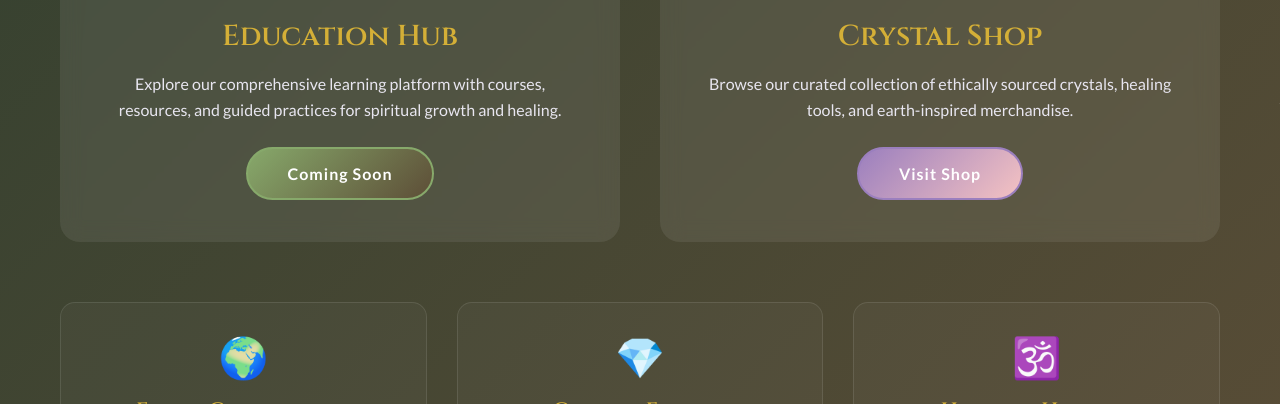
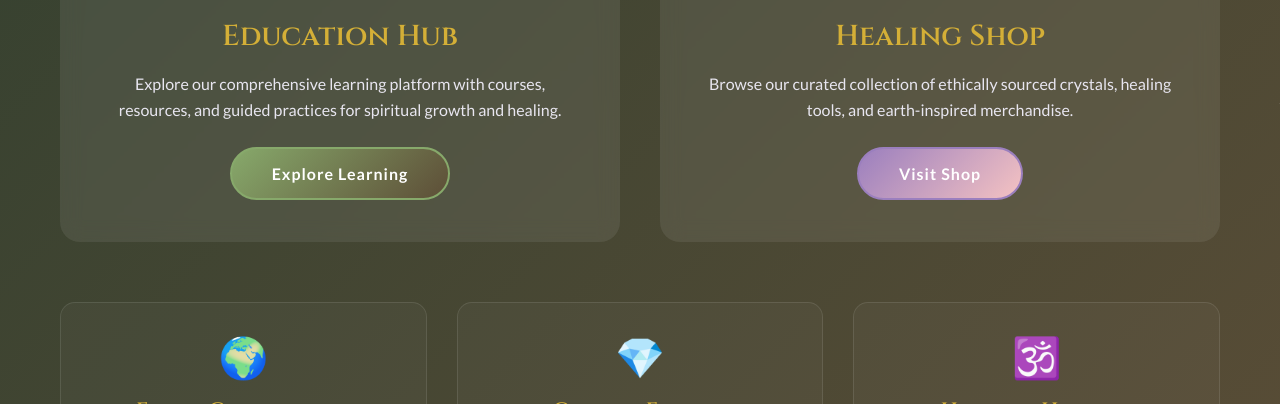
Before and after one commit to cristina-crystals/seed, a plain HTML site: page index.html in a window 1280 px wide. Shown: the part 696-1100 px from the top of the page. Drawn offline with Linux system fonts and the light colour scheme.

Commit message:
use node link

```diff
--- a/index.html
+++ b/index.html
@@ -41,7 +41,7 @@
 
                 <div class="link-card">
                     <div class="card-icon">✨</div>
-                    <h3>Crystal Shop</h3>
+                    <h3>Healing Shop</h3>
                     <p>Browse our curated collection of ethically sourced crystals, healing tools, and earth-inspired
                         merchandise.</p>
                     <a href="#" class="btn btn-secondary" id="shop-link">Visit Shop</a>
--- a/script.js
+++ b/script.js
@@ -1,5 +1,5 @@
 // Update these URLs when your platforms are ready
-const EDU_APP_URL = '#'; // Replace with your EDU node app URL when ready
+const EDU_APP_URL = 'https://crystals-relational-energetics.web.app/colors/orange';
 const SHOPIFY_URL = '#'; // Replace with your Shopify store URL
 
 document.addEventListener('DOMContentLoaded', () => {
```
